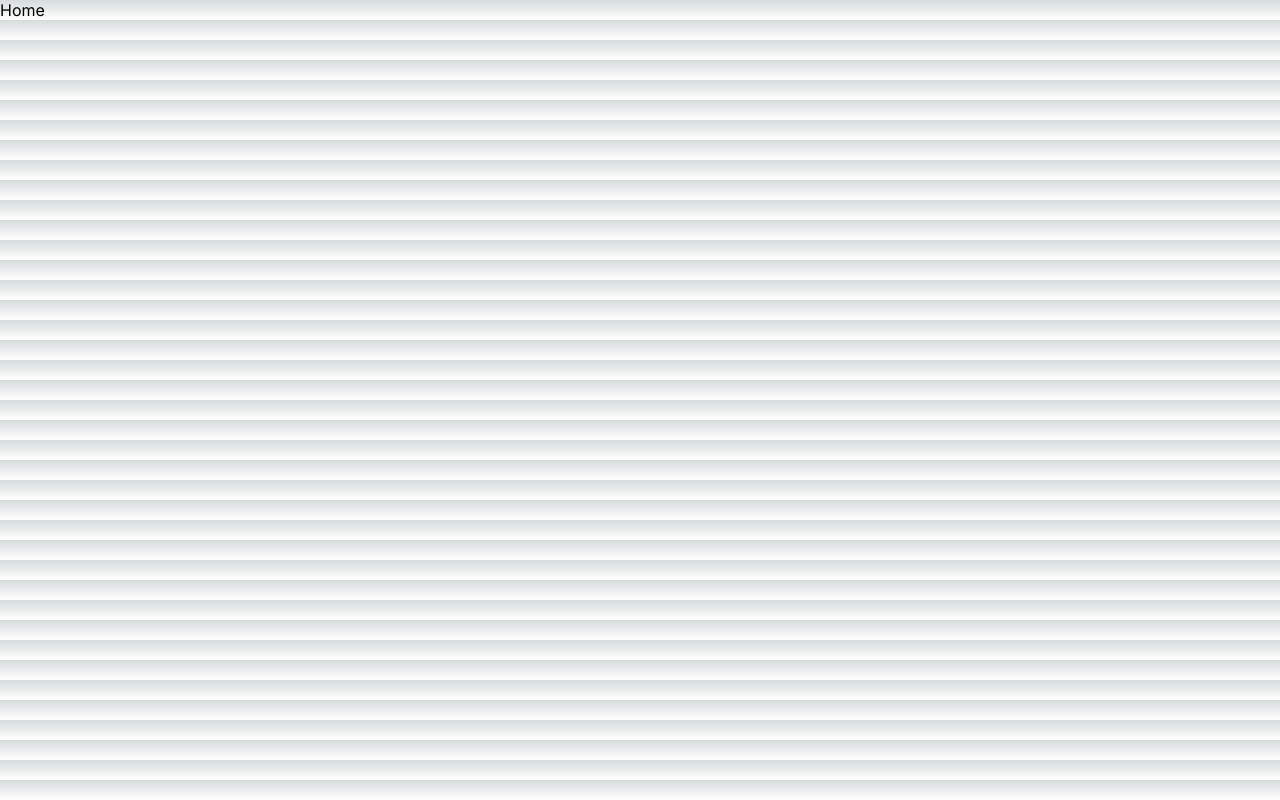
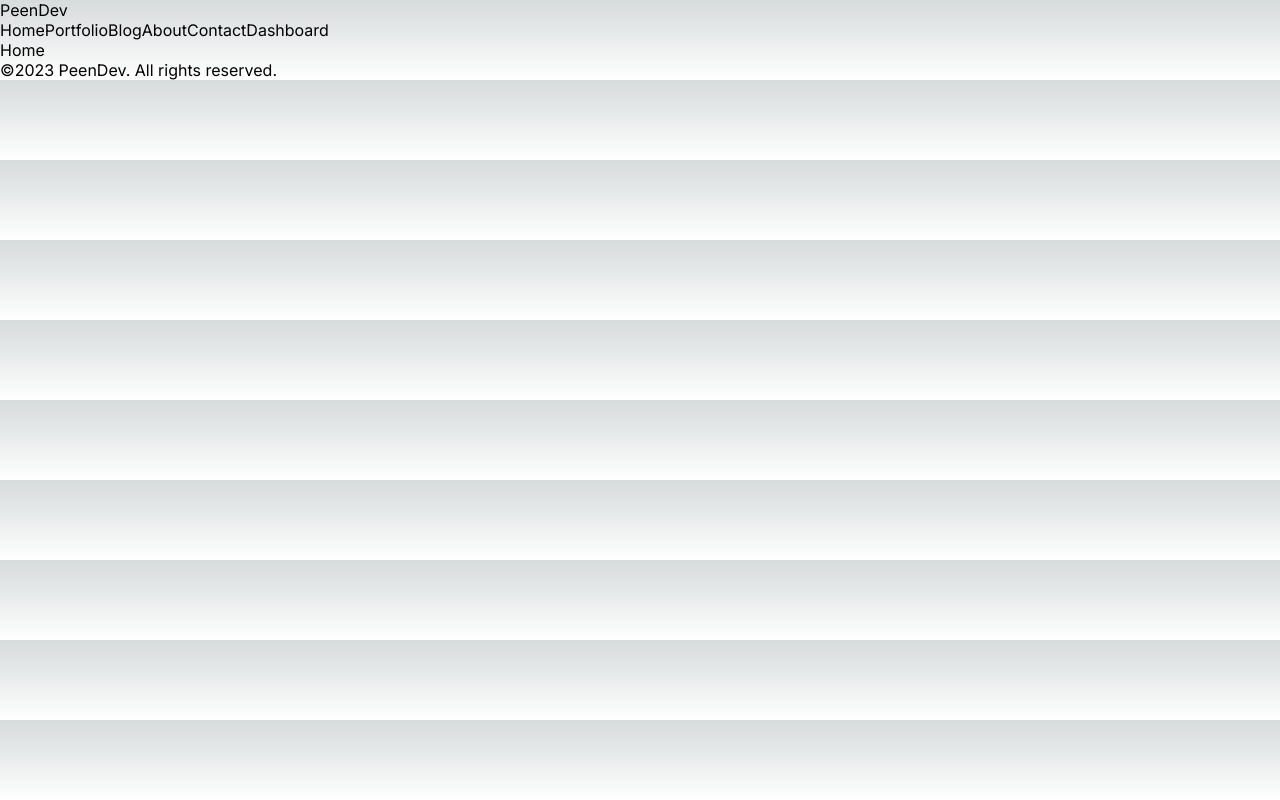
Before and after one commit to SmallPeenwow/next_tutorial, a Next.js app: page / in a window 1280 px wide. Built offline with nearby package versions, Linux system fonts and the light colour scheme.

Commit message:
Layouts And Components Done

```diff
--- a/src/app/layout.js
+++ b/src/app/layout.js
@@ -1,17 +1,21 @@
-import './globals.css'
-import { Inter } from 'next/font/google'
+import Navbar from '@/components/navbar/Navbar';
+import './globals.css';
+import { Inter, Roboto, Poppins } from 'next/font/google';
+import Footer from '@/components/footer/Footer';
 
-const inter = Inter({ subsets: ['latin'] })
+const inter = Inter({ subsets: ['latin'] });
 
 export const metadata = {
-  title: 'Create Next App',
-  description: 'Generated by create next app',
-}
+	title: 'Create Next App',
+	description: 'Generated by create next app',
+};
 
 export default function RootLayout({ children }) {
-  return (
-    <html lang="en">
-      <body className={inter.className}>{children}</body>
-    </html>
-  )
+	return (
+		<html lang='en'>
+			<Navbar />
+			<body className={inter.className}>{children}</body>
+			<Footer />
+		</html>
+	);
 }
--- /dev/null
+++ b/src/components/footer/Footer.jsx
@@ -0,0 +1,12 @@
+import React from 'react';
+
+const Footer = () => {
+	return (
+		<div>
+			<div>©2023 PeenDev. All rights reserved.</div>
+			<div></div>
+		</div>
+	);
+};
+
+export default Footer;
--- /dev/null
+++ b/src/components/navbar/Navbar.jsx
@@ -0,0 +1,52 @@
+import Link from 'next/link';
+import React from 'react';
+
+const links = [
+	{
+		id: 1,
+		title: 'Home',
+		url: '/',
+	},
+	{
+		id: 2,
+		title: 'Portfolio',
+		url: '/portfolio',
+	},
+	{
+		id: 3,
+		title: 'Blog',
+		url: '/blog',
+	},
+	{
+		id: 4,
+		title: 'About',
+		url: '/about',
+	},
+	{
+		id: 5,
+		title: 'Contact',
+		url: '/contact',
+	},
+	{
+		id: 6,
+		title: 'Dashboard',
+		url: '/dashboard',
+	},
+];
+
+const Navbar = () => {
+	return (
+		<div>
+			<Link href='/'>PeenDev</Link>
+			<div>
+				{links.map((link) => (
+					<Link key={link.id} href={link.url}>
+						{link.title}
+					</Link>
+				))}
+			</div>
+		</div>
+	);
+};
+
+export default Navbar;
```
Also changed, not shown: src/app/contact/loading.jsx (added, +7 -0 lines).
